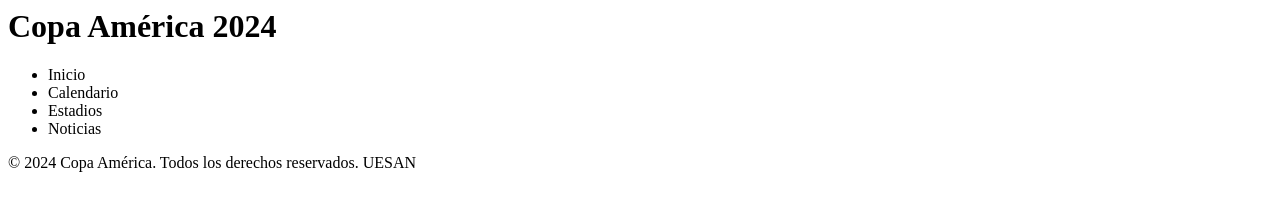
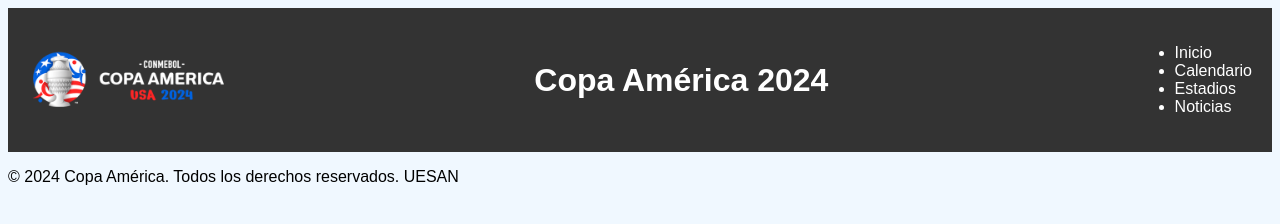
Before and after one commit to KatiushaZapata/CopaAmericaGit, a plain HTML site: page index.html in a window 1280 px wide. Drawn offline with Linux system fonts and the light colour scheme.

Commit message:
Se agrego el Logo

```diff
--- a/index.html
+++ b/index.html
@@ -3,9 +3,13 @@
 
     </head>
     <title>Copa América 2024</title>
+    <link rel="stylesheet" href="styles.css">
     <body>
-        <h1>Copa América 2024</h1>
         <header>
+            <h1>Copa América 2024</h1>
+            <div class="logo">
+                <img src="imagen/logo_copa_480.png">
+            </div>
             <nav>
                 <ul>
                     <li>Inicio</li>
--- /dev/null
+++ b/styles.css
@@ -0,0 +1,22 @@
+body{
+    font-family: Arial, sans-serif;
+    background-color: #f0f8ff;
+}
+
+header{
+    background-color: #333;
+    color: #fff;
+    padding: 20px;
+    display: flex;
+    justify-content: space-between;
+    align-items: center;
+}
+
+.logo{
+    order: -1;
+}
+
+.logo img{
+    width: 200px;
+    height: auto;
+}
```
Also changed, not shown: imagen/argentina_480.jpg (added), imagen/brasil_480.jpg (added), imagen/logo_copa_480.png (added).
